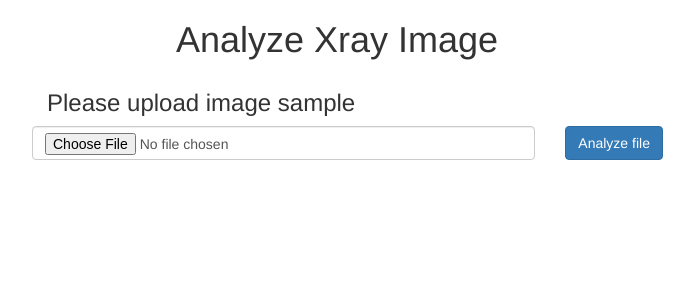
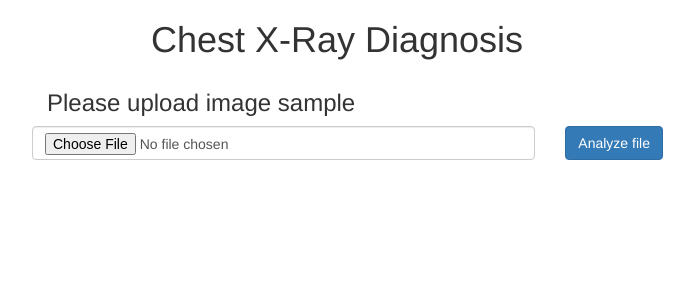
Before and after one commit to vkelk/Analyze-Xray, a Flask app: template app/templates/index.html in a window 1280 px wide. Shown: the top 300 px of the page, without its empty margins (303-997 px from the left). Run offline with Flask 2, Linux system fonts and the light colour scheme; the template is opened without the code that fills it: values that come from a table or form of the project are taken from there, others are empty; parts of the project's set-up code (start-up, migrations or seed data) failed here and were passed over; some libraries are stand-ins or nearby versions.

Commit message:
server settings

```diff
--- a/app/__init__.py
+++ b/app/__init__.py
@@ -1,4 +1,4 @@
-from flask import Flask, render_template, request
+from flask import Flask, request
 
 from app.xray import xray
 from app import config
@@ -9,7 +9,7 @@ def create_app(config=config.base_config):
     app = Flask(__name__)
     app.config.from_object(config)
 
-    app.register_blueprint(xray, url_prefix='/analyzexray')
+    app.register_blueprint(xray, url_prefix='/chestxray')
 
     # @app.route('/', methods=['GET'])
     # def index():
--- a/app/templates/index.html
+++ b/app/templates/index.html
@@ -7,7 +7,7 @@
     <meta http-equiv="X-UA-Compatible" content="IE=edge">
     <meta name="viewport" content="width=device-width, initial-scale=1">
     <!-- The above 3 meta tags *must* come first in the head; any other head content must come *after* these tags -->
-    <title>Analyze Sentiment</title>
+    <title>Chest X-Ray Diagnosis</title>
     <link rel="stylesheet" href="https://maxcdn.bootstrapcdn.com/bootstrap/3.3.7/css/bootstrap.min.css">
     <link rel="stylesheet" href="https://cdnjs.cloudflare.com/ajax/libs/font-awesome/4.7.0/css/font-awesome.min.css">
     <style>
@@ -24,7 +24,7 @@
     <div class="container-fluid">
         <div class="row">
             <div class="col-sm-12">
-                <h1 style="text-align:center;">Analyze Xray Image</h1>
+                <h1 style="text-align:center;">Chest X-Ray Diagnosis</h1>
             </div>
         </div>
         <div class="row">
--- a/app/xray/views.py
+++ b/app/xray/views.py
@@ -11,7 +11,7 @@ from .xrayimage import analyze_image
 
 
 @xray.route('/', methods=['GET', 'POST'])
-@xray.route('/analyzexray', methods=['GET', 'POST'])
+@xray.route('/chestxray', methods=['GET', 'POST'])
 def index():
     form = FileForm(CombinedMultiDict((request.files, request.form)))
     if form.validate_on_submit():
```
Also changed, not shown: requirements.txt (+7 -0 lines), README.md, 1 other file.
